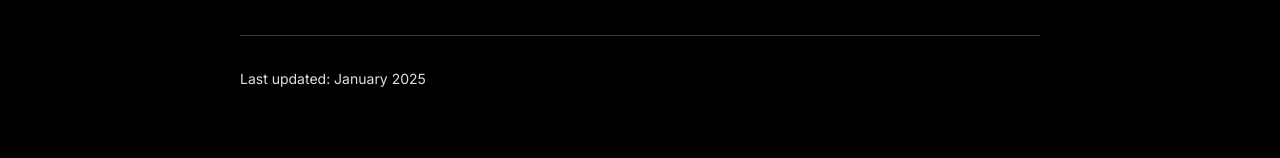
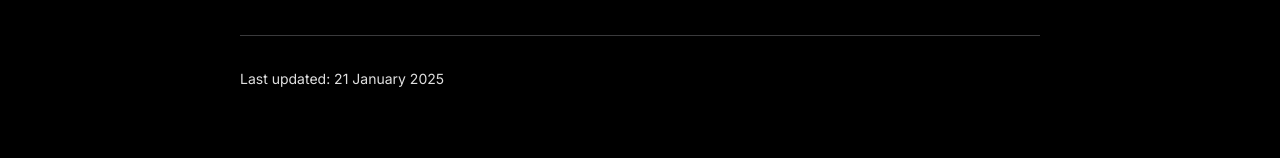
Before and after one commit to openbytelabs/Synapic, a Vue app in the folder frontend/: page /terms in a window 1280 px wide. Shown: the part 5169-5327 px from the top of the page. Built offline with nearby package versions, Linux system fonts and the light colour scheme.

Commit message:
Update TermsView.vue

```diff
--- a/frontend/src/views/TermsView.vue
+++ b/frontend/src/views/TermsView.vue
@@ -248,7 +248,7 @@ OF THIS SOFTWARE, EVEN IF ADVISED OF THE POSSIBILITY OF SUCH DAMAGE.
         <div class="section-separator"></div>
 
         <p class="section-text">
-          Last updated: January 2025
+          Last updated: 21 January 2025
         </p>
 
         <div class="tech-credits">
```
